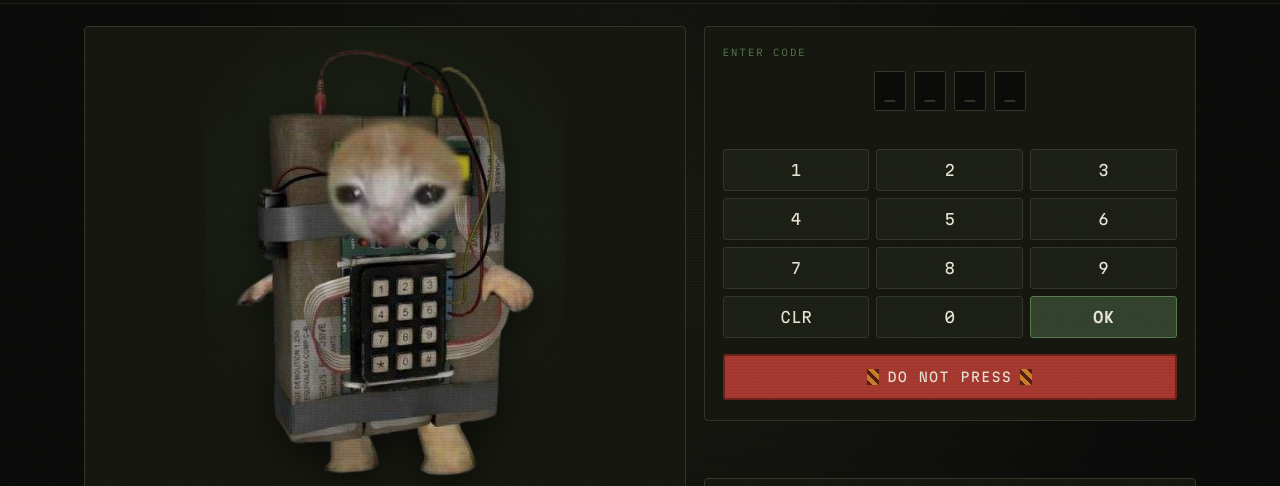
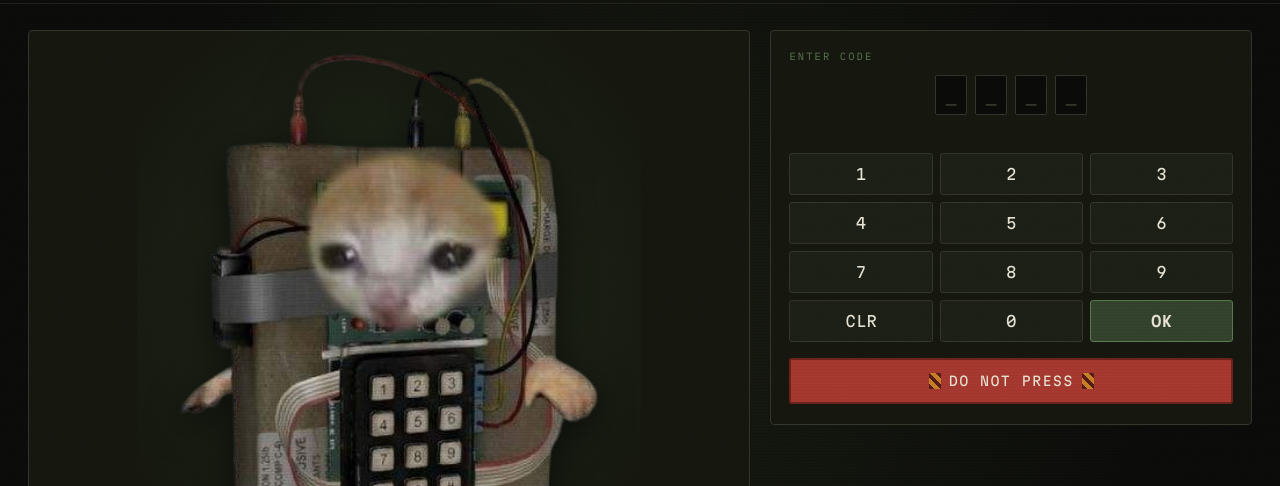
Before and after one commit to Jumpmam/c4t-site, a website with bundled scripts: page index.html in a window 1280 px wide. Shown: the part 57-543 px from the top of the page. Built offline with nearby package versions, Linux system fonts and the light colour scheme.

Commit message:
sizing: cat and device panel too small relative to the background per owner feedback
Stage max-width 1160 -> 1360, device column gets more of the grid
(1.1fr -> 1.35fr), hero-wrap 300px -> 420px. Cat image grows roughly
40% while staying inside the same panel layout.

```diff
--- a/styles.css
+++ b/styles.css
@@ -200,14 +200,14 @@ a {
 .stage {
   flex: 1;
   display: grid;
-  grid-template-columns: minmax(0, 1.1fr) minmax(280px, 0.9fr);
+  grid-template-columns: minmax(0, 1.35fr) minmax(300px, 0.9fr);
   grid-template-rows: auto auto;
   grid-template-areas:
     "device keypad"
     "device terminal";
-  gap: 18px;
-  padding: 22px 24px;
-  max-width: 1160px;
+  gap: 20px;
+  padding: 26px 28px;
+  max-width: 1360px;
   width: 100%;
   margin: 0 auto;
   align-items: start;
@@ -278,7 +278,7 @@ a {
 .hero-wrap {
   position: relative;
   width: 100%;
-  max-width: 300px;
+  max-width: 420px;
   display: flex;
   align-items: center;
   justify-content: center;
```
